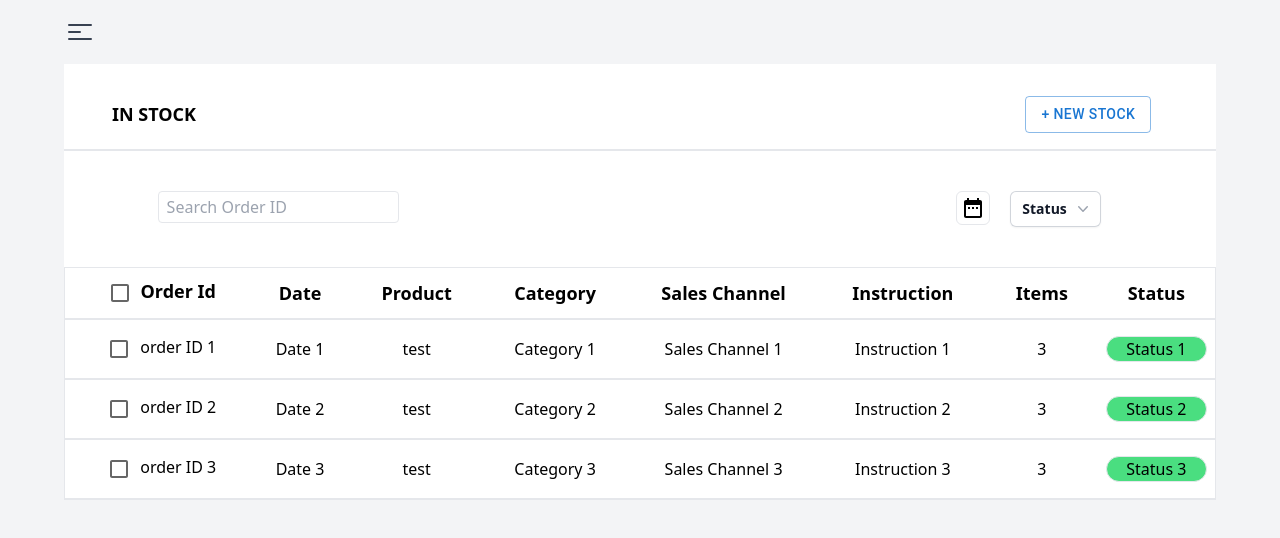
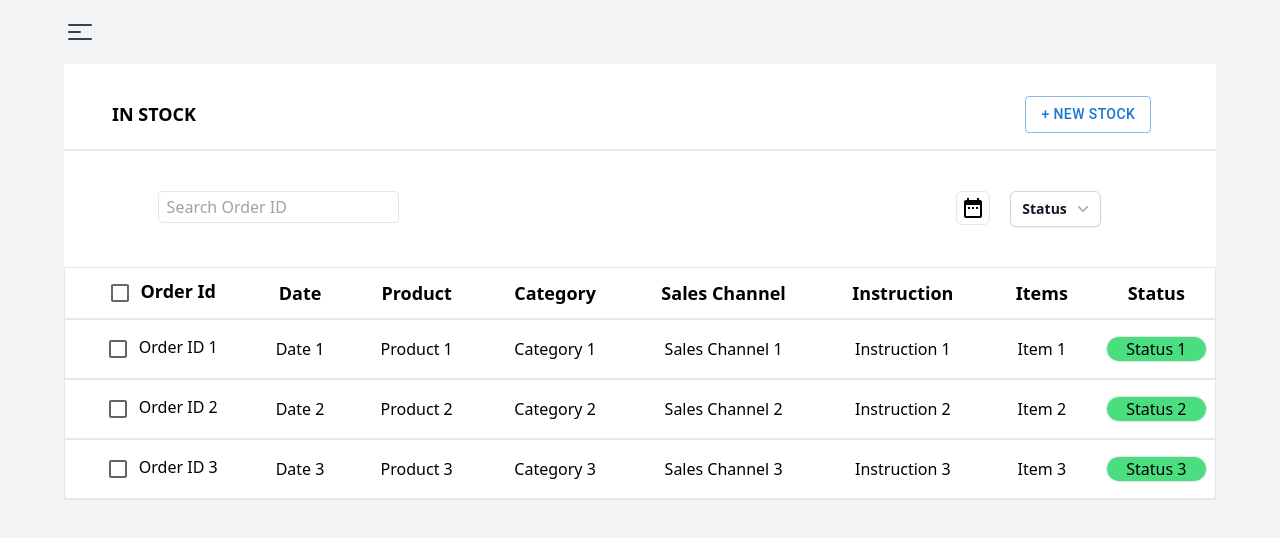
Before and after one commit to deliora25/inventory-system, a Next.js app: page /stock in a window 1280 px wide. Shown: the top 538 px of the page. Built offline with nearby package versions, Linux system fonts and the light colour scheme; data requests are answered from the project's data file.

Commit message:
Fixed data fetching for stock items. WIP: Product details page.

```diff
--- a/components/stock/InStock.tsx
+++ b/components/stock/InStock.tsx
@@ -2,7 +2,7 @@
 import DateRangeIcon from "@mui/icons-material/DateRange";
 
 //types
-import { OrderItemType, StatusDataType } from "@/types";
+import { StatusDataType, StockType } from "@/types";
 
 //components
 import StatusDropdown from "../orders/dropdowns/status/StatusDropdown";
@@ -10,12 +10,11 @@ import StockButton from "./StockButton";
 import StockItemList from "./StockItemList";
 
 type Props = {
-  data: OrderItemType[];
+  data: StockType[];
   statusData: StatusDataType[];
 };
 
 function InStock({ data, statusData }: Props) {
-  console.log(data);
   return (
     <div className="w-full h-full bg-white p-">
       <div className="grid grid-cols-2 pt-8 pb-4 px-2 border-b-2">
--- a/components/stock/StockItem.tsx
+++ b/components/stock/StockItem.tsx
@@ -1,14 +1,21 @@
-import { OrderItemType } from "@/types";
+import { OrderItemType, StockType } from "@/types";
 import { Checkbox } from "@mui/material";
 
 type Props = {
-  item: OrderItemType;
+  item: StockType;
 };
 
 function StockItem({ item }: Props) {
-  const { orderId, date, salesChannel, category, instruction, items, status } =
-    item;
-  console.log(items);
+  const {
+    orderId,
+    date,
+    salesChannel,
+    category,
+    name,
+    instruction,
+    items,
+    status,
+  } = item;
   return (
     <tr className="text-center font-light">
       <td className="py-2 px-2 border-y-2 text-md ">
@@ -16,11 +23,11 @@ function StockItem({ item }: Props) {
         {orderId}
       </td>
       <td className="py-2 px-2 border-y-2 text-md ">{date}</td>
-      <td className="py-2 px-2 border-y-2 text-md ">test</td>
+      <td className="py-2 px-2 border-y-2 text-md ">{name}</td>
       <td className="py-2 px-2 border-y-2 text-md ">{category}</td>
       <td className="py-2 px-2 border-y-2 text-md ">{salesChannel}</td>
       <td className="py-2 px-2 border-y-2 text-md ">{instruction}</td>
-      <td className="py-2 px-2 border-y-2 text-md ">{items.length}</td>
+      <td className="py-2 px-2 border-y-2 text-md ">{items}</td>
       <td className="py-2 px-2 border-y-2 text-md ">
         <div className="rounded-full border bg-green-400">{status}</div>
       </td>
--- a/components/stock/StockItemList.tsx
+++ b/components/stock/StockItemList.tsx
@@ -1,11 +1,11 @@
 import { Checkbox } from "@mui/material";
 
-import { OrderItemType } from "@/types";
+import { StockType } from "@/types";
 
 import StockItem from "./StockItem";
 
 type Props = {
-  data: OrderItemType[];
+  data: StockType[];
 };
 
 function StockItemList({ data }: Props) {
--- a/database/db.json
+++ b/database/db.json
@@ -144,7 +144,11 @@
       "quantity": "Quantity 1",
       "orderId": "Order ID 1",
       "date": "Date 1",
-      "id": 1
+      "items": "Item 1",
+      "id": 1,
+      "salesChannel": "Sales Channel 1",
+      "instruction": "Instruction 1",
+      "status": "Status 1"
     },
     {
       "name": "Product 2",
@@ -152,7 +156,11 @@
       "quantity": "Quantity 2",
       "orderId": "Order ID 2",
       "date": "Date 2",
-      "id": 2
+      "items": "Item 2",
+      "id": 2,
+      "salesChannel": "Sales Channel 2",
+      "instruction": "Instruction 2",
+      "status": "Status 2"
     },
     {
       "name": "Product 3",
@@ -160,7 +168,11 @@
       "quantity": "Quantity 3",
       "date": "Date 3",
       "orderId": "Order ID 3",
-      "id": 3
+      "items": "Item 3",
+      "id": 3,
+      "salesChannel": "Sales Channel 3",
+      "instruction": "Instruction 3",
+      "status": "Status 3"
     }
   ],
   "products": [
--- a/pages/stock/index.tsx
+++ b/pages/stock/index.tsx
@@ -1,16 +1,15 @@
 import Layout from "@/components/layout/Layout";
 import InStock from "@/components/stock/InStock";
-import { OrderItemType, StatusDataType } from "@/types";
+import { StatusDataType, StockType } from "@/types";
 import axios from "axios";
 import React from "react";
 
 type Props = {
-  data: OrderItemType[];
+  data: StockType[];
   statusData: StatusDataType[];
 };
 
 function Stock({ data, statusData }: Props) {
-  console.log(data);
   return (
     <Layout>
       <InStock data={data} statusData={statusData} />
@@ -21,7 +20,7 @@ function Stock({ data, statusData }: Props) {
 export default Stock;
 
 export async function getStaticProps() {
-  const response = await axios.get("http://localhost:4000/stockalert");
+  const response = await axios.get("http://localhost:4000/stock");
   const data = response.data;
 
   const statusList = await axios.get("http://localhost:4000/statusList");
```
Also changed, not shown: types.ts (+14 -0 lines).
